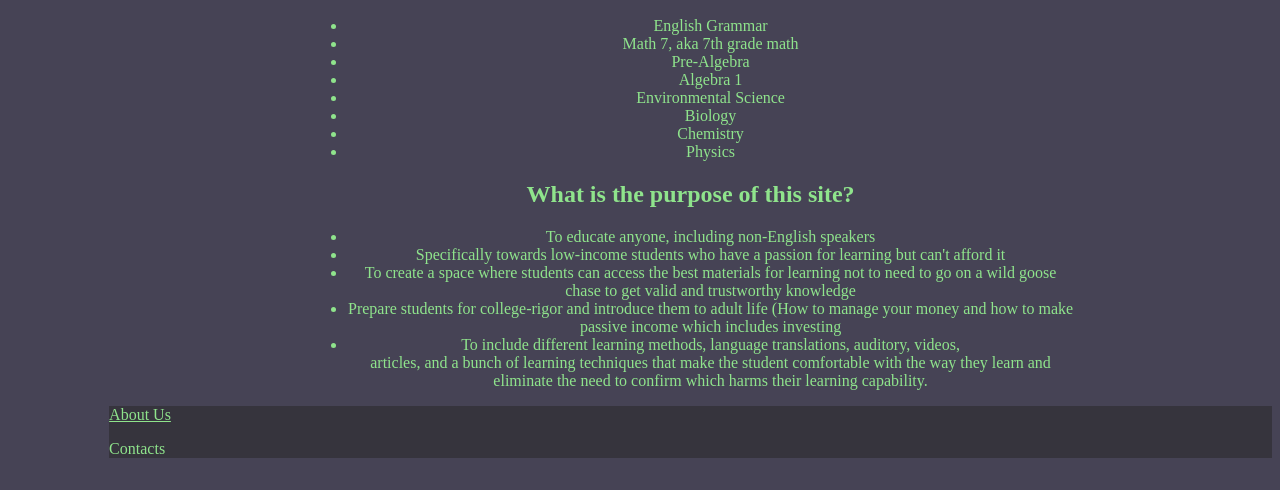
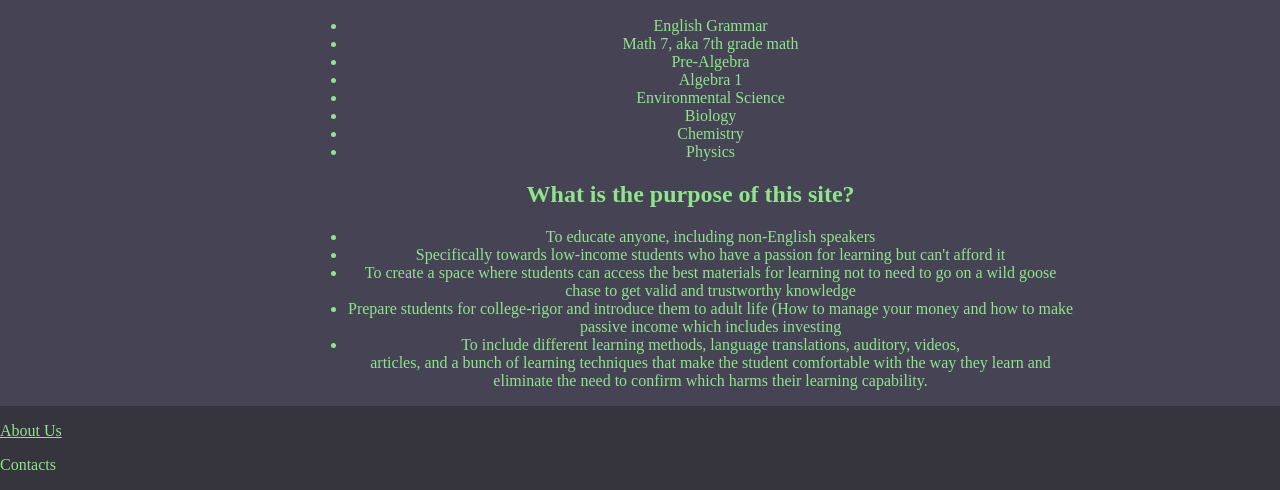
Before and after one commit to starry-shadow/LotfiVerma, a plain HTML site: page index.html in a window 1280 px wide. Shown: the part 623-1113 px from the top of the page. Drawn offline with Linux system fonts and the light colour scheme.

Commit message:
made a footer, and working on a contact page

```diff
--- a/Stylesheet.css
+++ b/Stylesheet.css
@@ -3,13 +3,18 @@ body{
     word-wrap: break-word;
     color: rgb(143, 228, 140);
 }
-div{
+#default_div{
     width: 8in;
     margin-left: 8%;
     word-wrap: break-word;
 
 }
-#extras{
+ #footer{
+    position: absolute;
+    left: 0px;
+    right: 0px;
+    width: 100%;
+    height:auto;
     background-color: #36343d;
-    width:auto;
+    flex-direction: column;
 }
--- a/index.html
+++ b/index.html
@@ -12,8 +12,7 @@
           <!--the line below is a placeholder for a video-->
           <!--Need to add an alt tag to the video and links-->
           <iframe width="734" height="413" src="https://www.youtube.com/embed/JC82Il2cjqA" title="YouTube video player" frameborder="0" allow="accelerometer; autoplay; clipboard-write; encrypted-media; gyroscope; picture-in-picture" allowfullscreen></iframe>
-          <div>
-            <center>
+          <div id="default_div">
                 <h2>What subjects do we plan to teach?</h2>
             <p>
                 <ul>
@@ -36,12 +35,13 @@
                    <li>To include different learning methods, language translations, auditory, videos,<br> articles, and a bunch of learning techniques that make the student comfortable with the way they learn and eliminate the need to confirm which harms their learning capability.</li>
                </ul>
             </p>
-            </center>
         </div>
         </center>
-        <div id="extras">
+        <!--code for making the footer-->
+        <div id="footer">
             <p><a href="Bio.html" style="color:rgb(143, 228, 140) ;">About Us</a></p>
             <p>Contacts</p>
+
         </div>
     </body>
 </html>
```
Also changed, not shown: contacts.html (added, +14 -0 lines).
